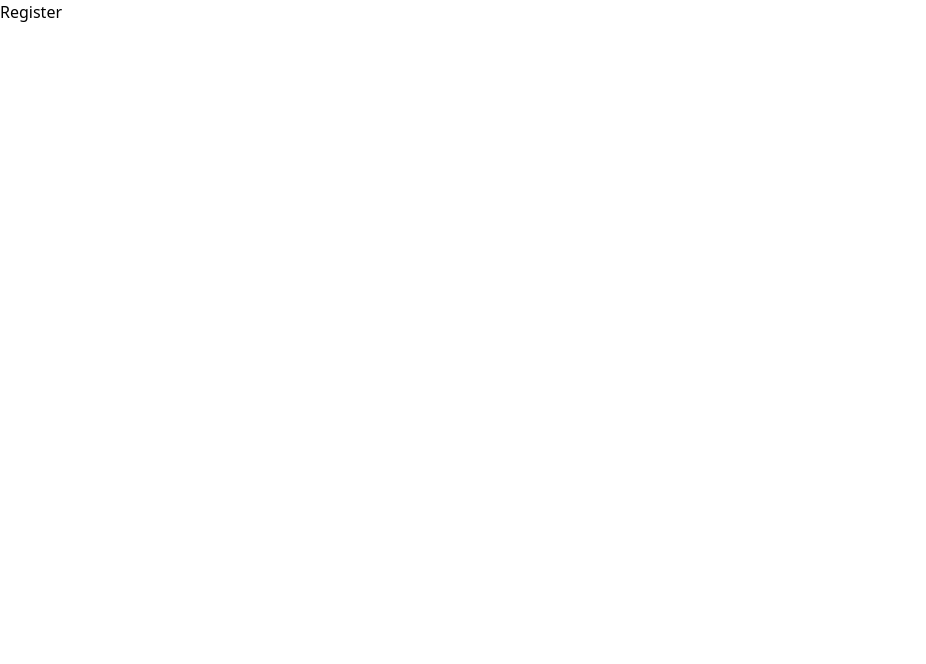
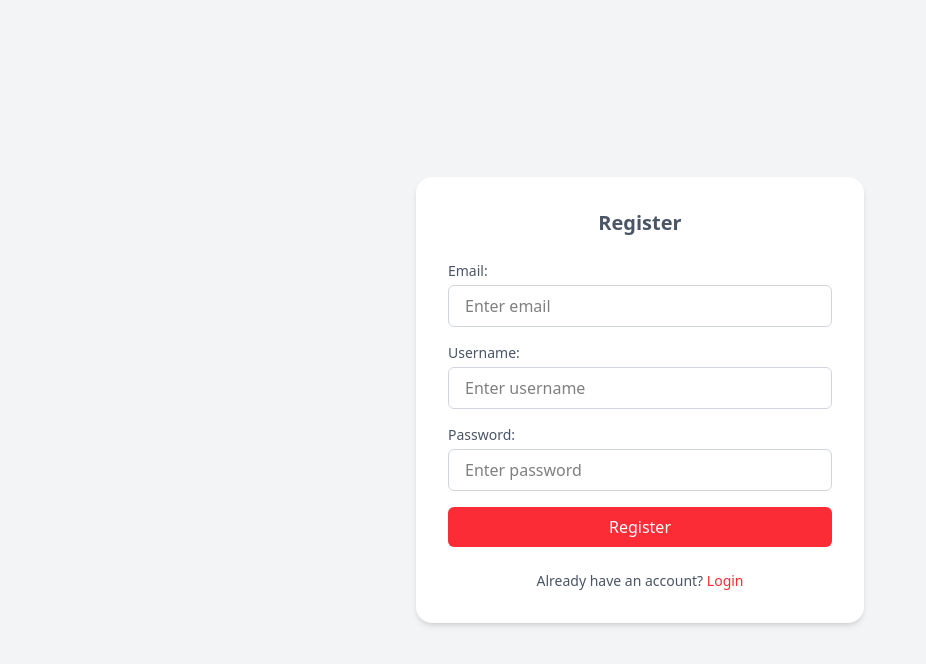
Before and after one commit to PranitaPaudel/ToDo-App, a React (Vite) app: page /register in a window 1280 px wide. Shown: the top 664 px of the page, without its empty margins (0-926 px from the left). Built offline with nearby package versions, Linux system fonts and the light colour scheme.

Commit message:
feat: add register component

```diff
--- a/src/Components/Register.tsx
+++ b/src/Components/Register.tsx
@@ -1,6 +1,74 @@
 import "../index.css";
+import { Fragment } from "react";
+
 
 function Register() {
-  return <p>Register</p>;
+  return (
+    <Fragment>
+      <div className="min-h-screen flex items-center justify-center bg-gray-100">
+        <div className="w-full max-w-md p-8 space-y-6 bg-white rounded-2xl shadow-md">
+          <h2 className="text-xl text-center font-bold text-gray-600">
+            Register
+          </h2>
+          <form className="space-y-4">
+            <div>
+              <label
+                htmlFor="email"
+                className="block mb-1 text-sm font-medium text-gray-600"
+              >
+                Email:
+              </label>
+              <input
+                type="text"
+                id="email"
+                placeholder="Enter email"
+                className="w-full px-4 py-2 border border-gray-300 rounded-md focus:outline-none focus:ring-2 focus:ring-red-400"
+              />
+            </div>
+            <div>
+              <label
+                htmlFor="uname"
+                className="block mb-1 text-sm font-medium text-gray-600"
+              >
+                Username:
+              </label>
+              <input
+                type="text"
+                id="uname"
+                placeholder="Enter username"
+                className="w-full px-4 py-2 border border-gray-300 rounded-md focus:outline-none focus:ring-2 focus:ring-red-400"
+              />
+            </div>
+            <div>
+              <label
+                htmlFor="password"
+                className="block mb-1 text-sm font-medium text-gray-600"
+              >
+                Password:
+              </label>
+              <input
+                type="password"
+                id="password"
+                placeholder="Enter password"
+                className="w-full px-4 py-2 border border-gray-300 rounded-md focus:outline-none focus:ring-2 focus:ring-red-400"
+              />
+            </div>
+            <button
+              type="submit"
+              className="w-full py-2 px-4 text-white bg-red-500 hover:bg-red-600 rounded-md transition duration-200"
+            >
+              Register
+            </button>
+          </form>
+          <div className="text-center text-sm text-gray-600">
+            Already have an account?{" "}
+            <a href="/Login" className="text-red-500 hover:underline">
+              Login
+            </a>
+          </div>
+        </div>
+      </div>
+    </Fragment>
+  );
 }
 export default Register;
```
